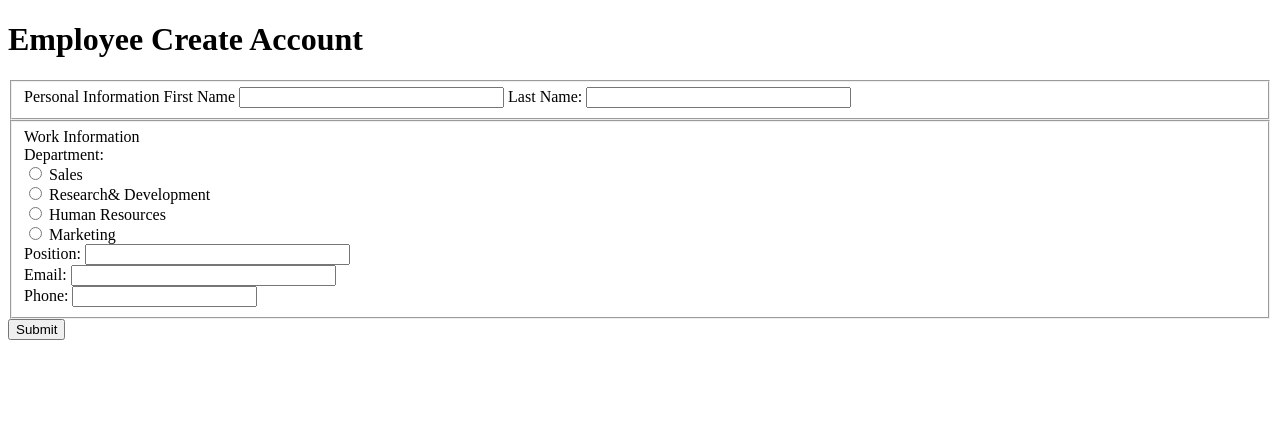
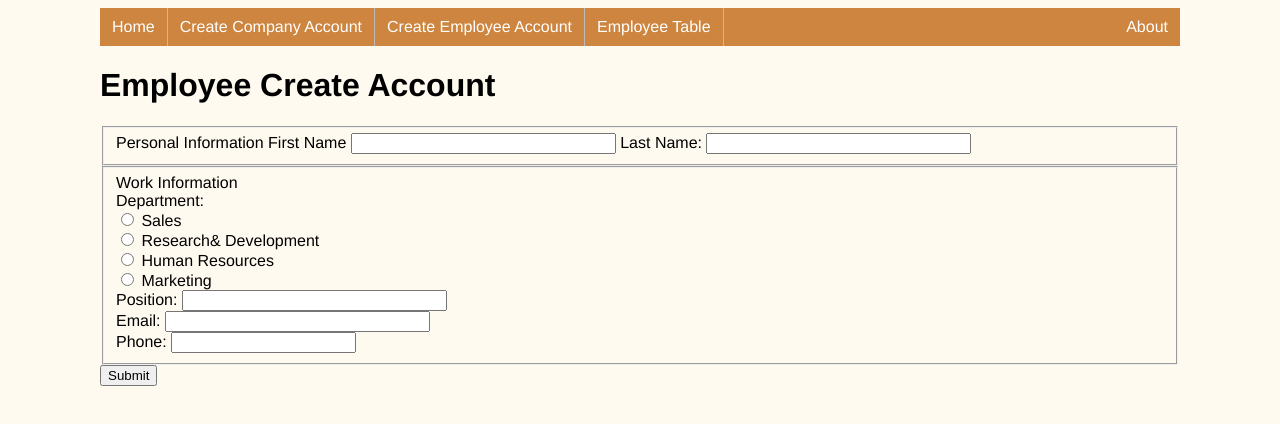
Before and after one commit to leame/WorkLifeApp, a website: page emplcreate.html in a window 1280 px wide. Drawn offline with Linux system fonts and the light colour scheme.

Commit message:
Add nav bar

```diff
--- a/emplcreate.html
+++ b/emplcreate.html
@@ -1,8 +1,20 @@
 <!DOCTYPE html>
 <html>
  <head>
+  <meta name="viewport" content="width=device-width, initial-scale=1">
   <meta charset="UTF-8">
-  <title>Create Account</title>
+  <title>Work/Life Balance</title>
+  <link rel="stylesheet" href="style.css">
+
+   <!--NAV BAR-->
+   <ul class="barul">
+     <li class="barli"><a href="http://web.engr.oregonstate.edu/~emersoel/index.html" class="navHeight navHover" >Home</a></li>
+     <li class="barli"><a href= "http://web.engr.oregonstate.edu/~emersoel/compcreate.html" class="navHeight navHover">Create Company Account</a></li>
+     <li class="barli"><a href="http://web.engr.oregonstate.edu/~emersoel/emplcreate.html" class="navHeight navHover">Create Employee Account</a></li>
+     <li class="barli"><a href="http://web.engr.oregonstate.edu/~emersoel/table.html" class="navHeight navHover">Employee Table</a></li>
+     <li style="float:right"><a href="http://web.engr.oregonstate.edu/~emersoel/about.html" class="navHeight navHover">About</a></li>
+   </ul>
+
  </head>
  <body>
 	<h1>Employee Create Account</h2>
```
